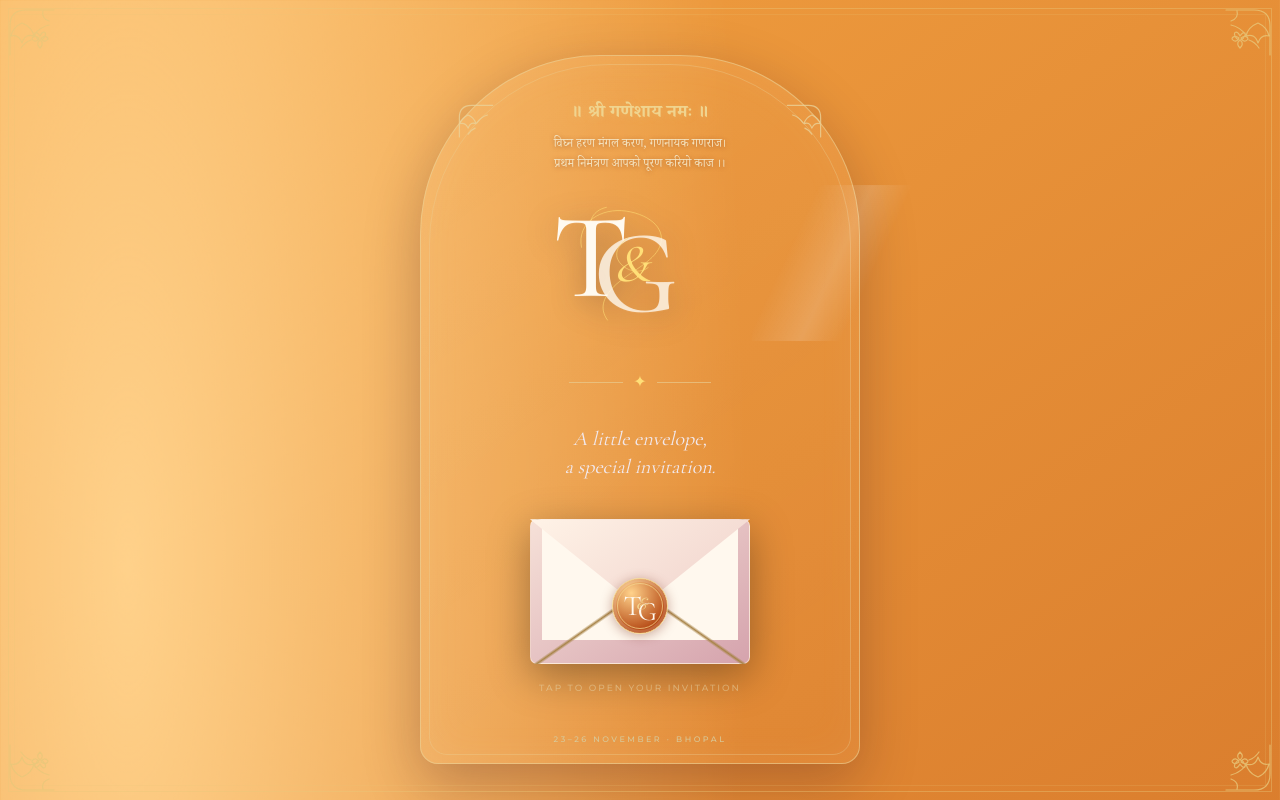
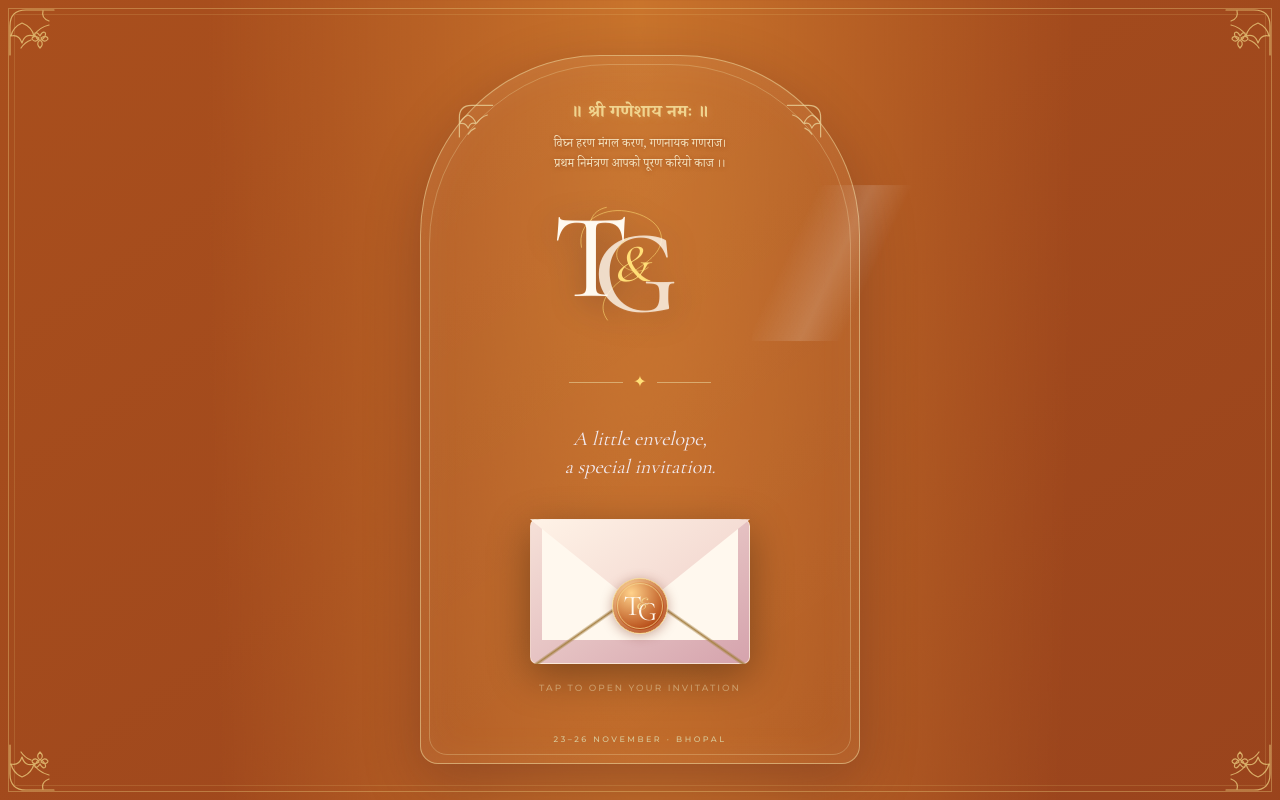
Before and after one commit to Govindkv/Govind-s-Wedding-Invitation, a plain HTML site: page index.html in a window 1280 px wide. Shown: the top 800 px of the page. Drawn offline with nearby package versions, Linux system fonts and the light colour scheme.

Commit message:
Reduce cover glow for clearer text
Co-authored-by: Copilot <223556219+Copilot@users.noreply.github.com>

```diff
--- a/index.html
+++ b/index.html
@@ -56,7 +56,7 @@
 
     .shell {
       overflow: hidden;
-      background: radial-gradient(ellipse at 10% 12%, #ffd18a 0, transparent 38%), radial-gradient(ellipse at 92% 78%, #f08a32 0, transparent 34%), linear-gradient(145deg, #f3a342, #c45c1b 58%, #782d18);
+      background: radial-gradient(ellipse at 50% 0%, #c9742c 0, transparent 48%), linear-gradient(145deg, #a94f1d, #8c3a1c 58%, #68291b);
       color: var(--cream);
       min-height: 100svh;
       padding-bottom: env(safe-area-inset-bottom)
```
